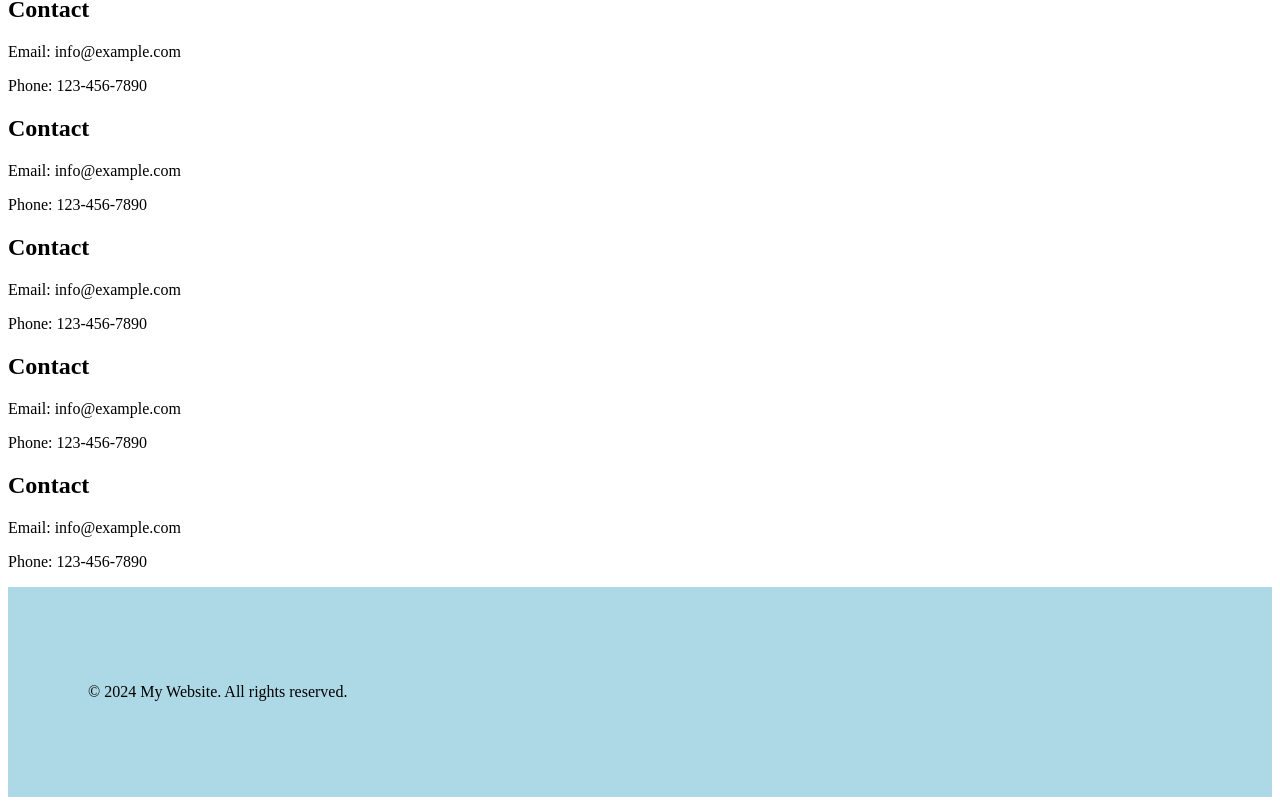
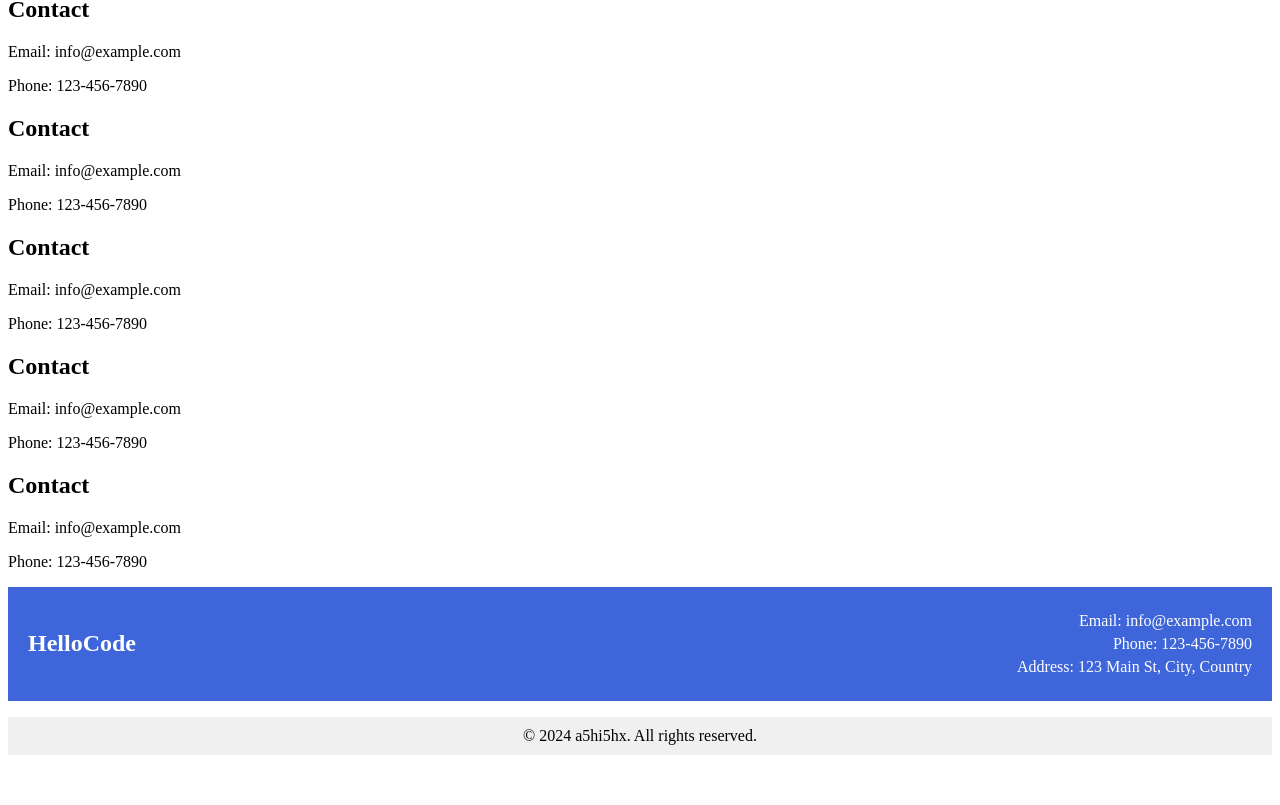
Before and after one commit to a5hi5hx/nextjs-tutortial, a Next.js app: page / in a window 1280 px wide. Shown: the part 1000-1805 px from the top of the page. After the commit the page ends 1771 px from the top, so only its background shows below. Built offline with nearby package versions, Linux system fonts and the light colour scheme.

Commit message:
footer added single layout

```diff
--- a/src/app/layout.tsx
+++ b/src/app/layout.tsx
@@ -1,4 +1,5 @@
 import '../css/header.css';
+import '../css/footer.css';
 export const metadata = {
   title: 'a5hi5hx',
   description: 'Generated by a5hi5hx',
@@ -17,11 +18,11 @@ export default function RootLayout({
                 <input type="checkbox" id="nav-toggle" />
                 <div className="logo">Hello<strong>CODE</strong></div>
                 <ul className="links">
-                    <li><a href="#home">Home</a></li>
-                    <li><a href="#about">About</a></li>
-                    <li><a href="#work">Work</a></li>
-                    <li><a href="#projects">Projects</a></li>
-                    <li><a href="#contact">Contact</a></li>
+                    <li><a href="profile">Home</a></li>
+                    <li><a href="about">About</a></li>
+                    <li><a href="products">Products</a></li>
+                    <li><a href="blog">Blog</a></li>
+                    <li><a href="contact">Contact</a></li>
                 </ul>
                 <label htmlFor="nav-toggle" className="icon-burger">
                     <div className="line"></div>
@@ -30,10 +31,20 @@ export default function RootLayout({
                 </label>
             </nav>
         </header>
-        {children}
-        <footer style={{backgroundColor: "lightblue", padding: "5rem"}}>
-        <p>&copy; 2024 My Website. All rights reserved.</p>
-         </footer>
+        <main>
+          {children}
+        </main>
+        <footer>
+                <div className="footer-content">
+                    <div className="footer-logo">HelloCode</div>
+                    <div className="footer-info">
+                        <p>Email: info@example.com</p>
+                        <p>Phone: 123-456-7890</p>
+                        <p>Address: 123 Main St, City, Country</p>
+                    </div>
+                </div>
+                <p className="footer-text">&copy; {new Date().getFullYear()} a5hi5hx. All rights reserved.</p>
+            </footer>
         </body>
     </html>
     </>
--- /dev/null
+++ b/src/css/footer.css
@@ -0,0 +1,27 @@
+.footer-content {
+    display: flex;
+    justify-content: space-between;
+    align-items: center;
+    padding: 20px;
+    background-color: #3e65da;
+    color: white;
+}
+
+.footer-logo {
+    font-size: 24px;
+    font-weight: bold;
+}
+
+.footer-info {
+    text-align: right;
+}
+
+.footer-info p {
+    margin: 5px 0;
+}
+
+.footer-text {
+    text-align: center;
+    padding: 10px 0;
+    background-color: #f0f0f0;
+}
```
